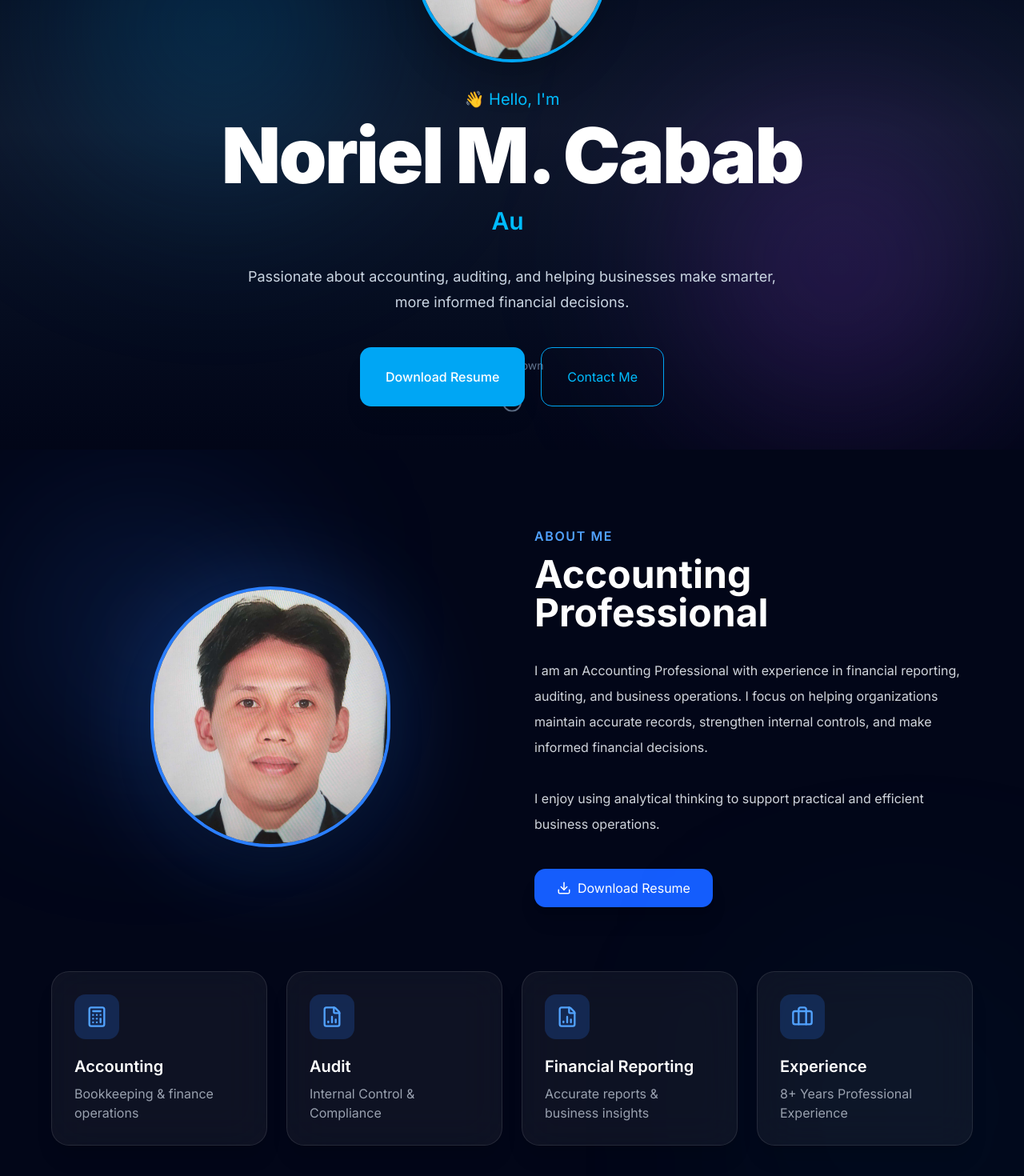
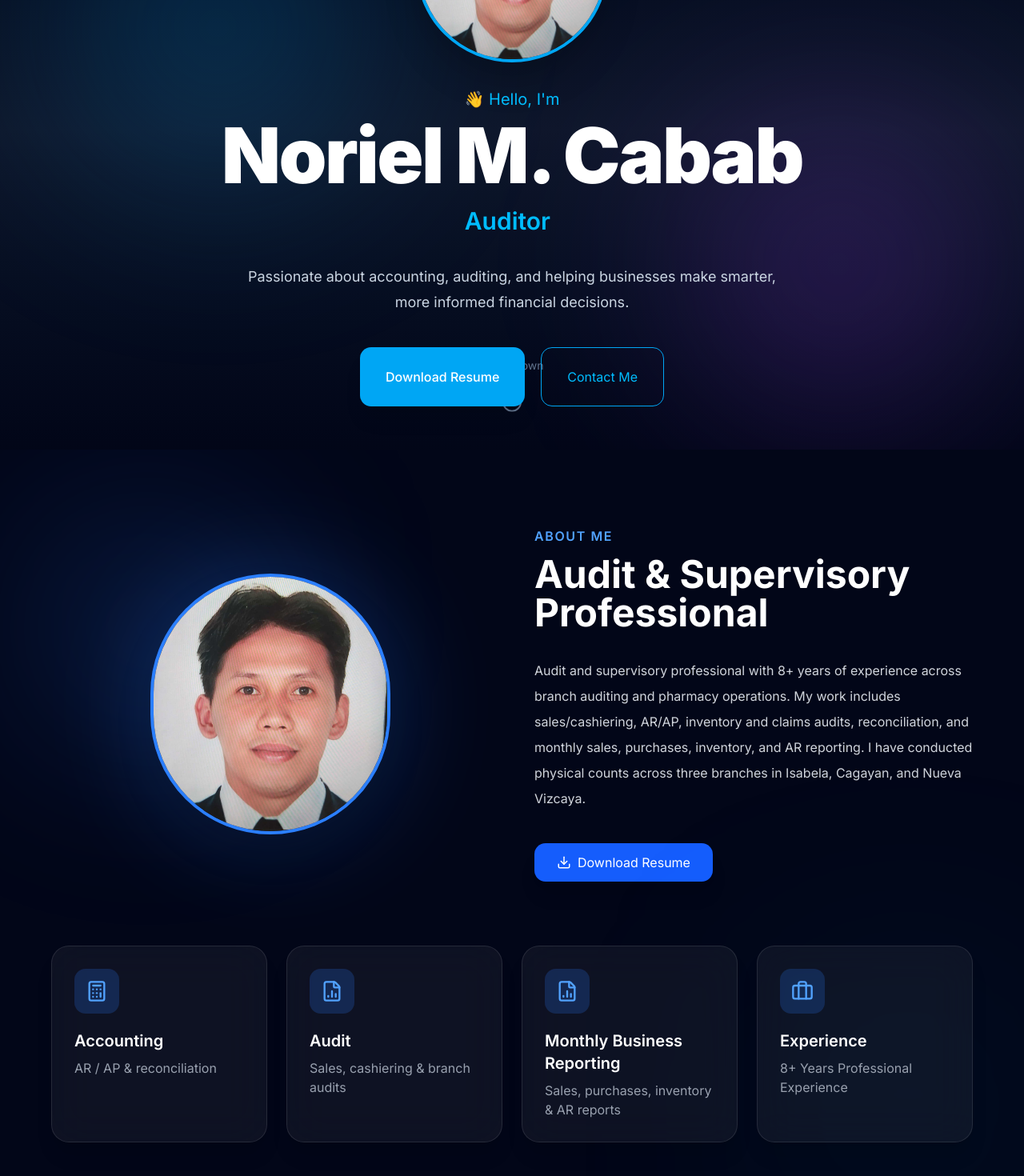
Before and after one commit to Chicha1005/noriel-portfolio, a Next.js app: page / in a window 1280 px wide. Shown: the part 238-1708 px from the top of the page at 80% size. Built offline with nearby package versions, Linux system fonts and the light colour scheme.

Commit message:
Align portfolio summary with resume

```diff
--- a/components/About.tsx
+++ b/components/About.tsx
@@ -13,17 +13,17 @@ const features = [
   {
     icon: Calculator,
     title: "Accounting",
-    description: "Bookkeeping & finance operations",
+    description: "AR / AP & reconciliation",
   },
   {
     icon: FileBarChart2,
     title: "Audit",
-    description: "Internal Control & Compliance",
+    description: "Sales, cashiering & branch audits",
   },
   {
     icon: FileBarChart2,
-    title: "Financial Reporting",
-    description: "Accurate reports & business insights",
+    title: "Monthly Business Reporting",
+    description: "Sales, purchases, inventory & AR reports",
   },
   {
     icon: Briefcase,
@@ -95,7 +95,7 @@ export default function About() {
               transition={{ delay: .1 }}
               className="text-4xl md:text-5xl font-bold mt-3"
             >
-              Accounting Professional
+              Audit & Supervisory Professional
             </motion.h2>
 
             <motion.p
@@ -104,15 +104,12 @@ export default function About() {
               transition={{ delay: .2 }}
               className="mt-8 text-gray-300 leading-8"
             >
-              I am an Accounting Professional with experience in financial
-              reporting, auditing, and business operations. I focus on helping
-              organizations maintain accurate records, strengthen internal
-              controls, and make informed financial decisions.
-
-              <br /><br />
-
-              I enjoy using analytical thinking to support practical and
-              efficient business operations.
+              Audit and supervisory professional with 8+ years of experience across
+              branch auditing and pharmacy operations. My work includes
+              sales/cashiering, AR/AP, inventory and claims audits,
+              reconciliation, and monthly sales, purchases, inventory, and AR
+              reporting. I have conducted physical counts across three
+              branches in Isabela, Cagayan, and Nueva Vizcaya.
             </motion.p>
 
             {/* BUTTON */}
--- a/components/Hero.tsx
+++ b/components/Hero.tsx
@@ -35,14 +35,14 @@ export default function Hero() {
           Noriel M. Cabab
         </h1>
 
-        <div className="mt-4 text-2xl md:text-3xl font-semibold text-sky-400 h-10">
+        <div className="mt-4 text-xl md:text-3xl font-semibold text-sky-400 min-h-10">
           <TypeAnimation
             sequence={[
-              "Accounting Professional",
+              "Audit & Supervisory Professional",
               2000,
               "Auditor",
               2000,
-              "Financial Reporting",
+              "Business Reporting",
               2000,
             ]}
             wrapper="span"
```
